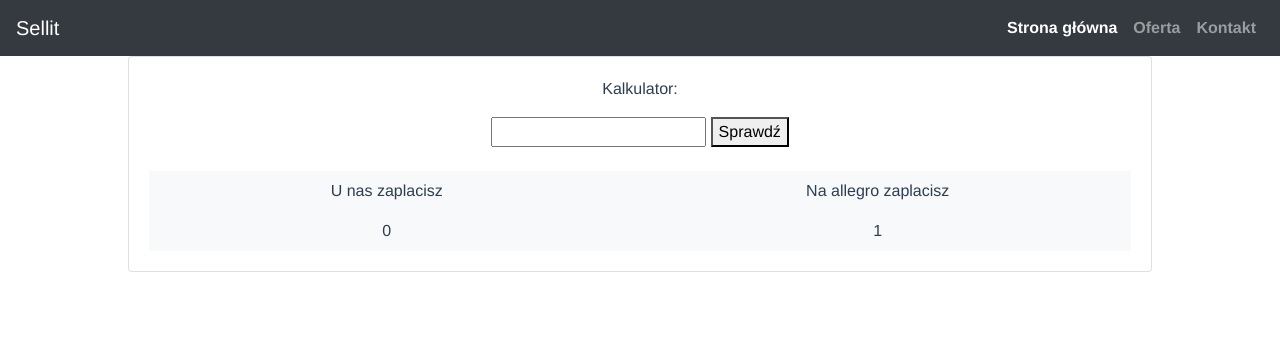
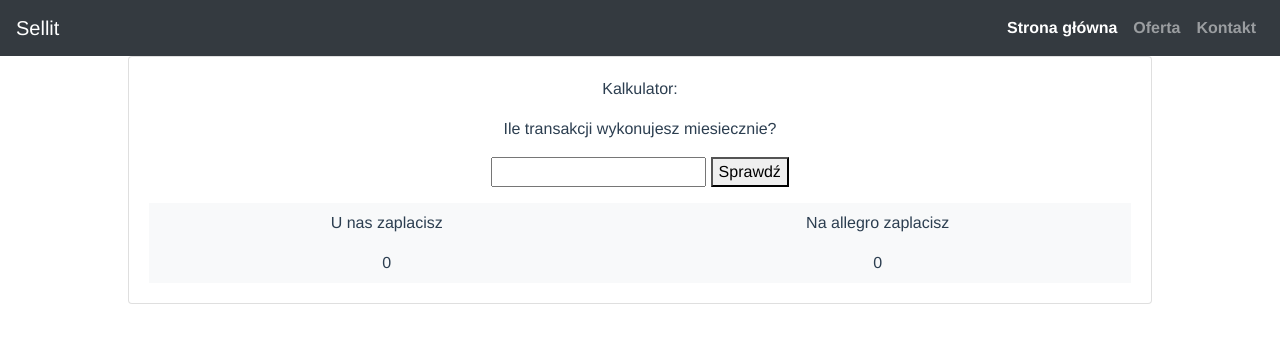
Before and after one commit to a-mizera/Zd, a Vue app in the folder zad1/: page /#/offer in a window 1280 px wide. Shown: the top 342 px of the page. Built offline with nearby package versions, Linux system fonts and the light colour scheme.

Commit message:
tabelka gotowa, brak  podsumowania

```diff
--- a/zad1/src/views/OfferView.vue
+++ b/zad1/src/views/OfferView.vue
@@ -1,8 +1,9 @@
 <template>
     <div>
         <p>Kalkulator:</p>
-        <input type="number"> <button>Sprawdź</button>
-        <br><br>
+        <p>Ile transakcji wykonujesz miesiecznie?</p>
+        <input type="number" v-model="ile"> <button @click="oblicz">Sprawdź</button>
+        <p style="color:red;">{{errmessage}}</p>
         <div class="d-flex flex-row bg-light" >
             <div class="d-flex flex-column mx-auto">
                 <div class="p-2">U nas zaplacisz</div>
@@ -23,21 +24,29 @@
 export default{
     data(){
         return{
-            itemssold:0,
+            errmessage:' ',
+            itemssold:50,
             value1:0,
-            value2:1
+            value2:0
 
 
 
 
         }
+    },
+    methods:{
+            oblicz(){
+            if(this.ile>0 && this.ile%1==0 ){
+                this.value1=this.ile*0.25;
+                this.value2=this.ile*0.50;
+                this.errmessage=' ';
+                }
+            else{
+                this.errmessage='Podano błędną ilość!';
+            }
+        },
+
     }}
-    methods:{
-        function oblicz(value){
-            value1=itemssold;
-        }
-
-    }
 
 
 
```
